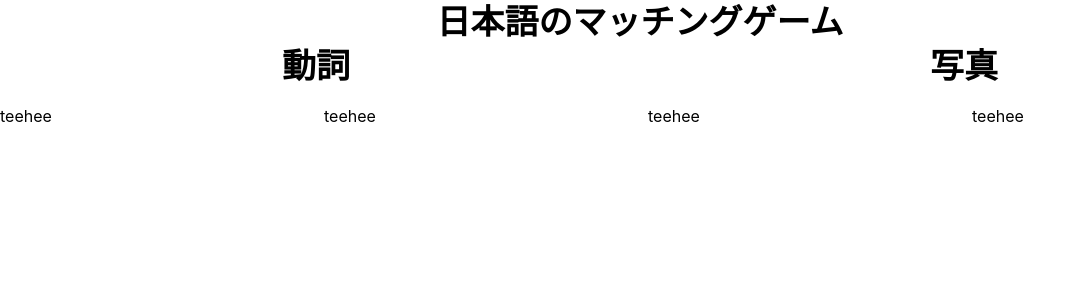
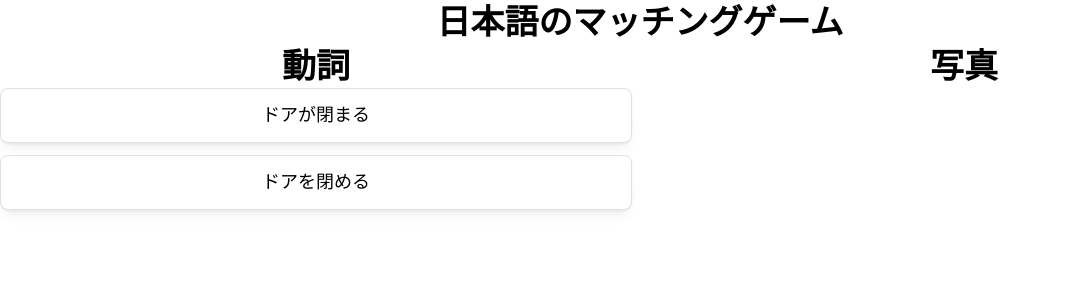
Before and after one commit to brown-japanese-utra/matching-game, a Next.js app: page / in a window 1280 px wide. Shown: the top 300 px of the page, without its empty margins (0-1086 px from the left). Built offline with nearby package versions, Linux system fonts and the light colour scheme.

Commit message:
Cards are appearing upon page render and are randomly chosen from a bigger list

```diff
--- /dev/null
+++ b/app/components/FlashCard/FlashCard.tsx
@@ -0,0 +1,19 @@
+import { Space, Paper, Text, Card, Image } from "@mantine/core";
+
+interface FlashCardProps {
+  isImage: boolean;
+  text?: string;
+}
+
+export default function FlashCard(props: FlashCardProps) {
+  return (
+    <>
+      <Paper p="sm" shadow="sm" withBorder radius="md">
+        <Text ta="center" size="lg">
+          {props.text}
+        </Text>
+      </Paper>
+      <Space h="sm" />
+    </>
+  );
+}
--- /dev/null
+++ b/app/components/Phrases.tsx
@@ -0,0 +1,23 @@
+/* This interface will be used to separate the different parts of the phrase out */
+export interface Phrase {
+  object: string;
+  particle: string;
+  kanji: string;
+  hiragana: string;
+}
+
+// You should be able to construct a "Phrase" as long as you include each part
+export const phraseList: Phrase[] = [
+  {
+    object: "ドア",
+    particle: "を",
+    kanji: "閉める",
+    hiragana: "しめる",
+  },
+  {
+    object: "ドア",
+    particle: "が",
+    kanji: "閉まる",
+    hiragana: "しまる",
+  },
+];
--- a/app/page.tsx
+++ b/app/page.tsx
@@ -1,8 +1,41 @@
 "use client";
 
-import { Center, Grid, Text, Title } from "@mantine/core";
+import { Center, Grid, Title } from "@mantine/core";
+import FlashCard from "./components/FlashCard/FlashCard";
+import { Phrase, phraseList } from "./components/Phrases";
+import { use, useCallback, useEffect, useMemo, useState } from "react";
 
 export default function HomePage() {
+  // Helper function for generating random numbers
+  const randomNumberInRange = (min: number, max: number) => {
+    return Math.floor(Math.random() * (max - min + 1)) + min;
+  };
+
+  // Function for setting the list of phrases that were selected
+  // It should run this function upon render of the page
+  // TODO: ensure no duplicates can happen
+  // TODO: change for loop based on number of cards someone wants
+  const chooseCards = useMemo(() => {
+    let selectedPhrases: Phrase[] = [];
+    for (let i = 0; i < 2; i++) {
+      let randNum = randomNumberInRange(0, phraseList.length - 1);
+      selectedPhrases.push(phraseList[randNum]);
+    }
+    return selectedPhrases;
+  }, []);
+
+  // State for the chosen phrases
+  const [chosenPhrases] = useState<Phrase[]>(chooseCards);
+
+  // Map each element in the chosen phrases array to an element
+  const cards = chosenPhrases.map((phrase, idx) => (
+    <FlashCard
+      key={idx}
+      isImage={false}
+      text={phrase.object + phrase.particle + phrase.kanji}
+    ></FlashCard>
+  ));
+
   return (
     <>
       <Center>
@@ -13,17 +46,19 @@ export default function HomePage() {
           <Center>
             <Title order={1}>動詞</Title>
           </Center>
+          {cards}
         </Grid.Col>
+
         <Grid.Col span={6}>
           <Center>
             <Title order={1}>写真</Title>
           </Center>
         </Grid.Col>
-
+        {/*
         <Grid.Col span={{ base: 6, sm: 3 }}>teehee</Grid.Col>
         <Grid.Col span={{ base: 6, sm: 3 }}>teehee</Grid.Col>
         <Grid.Col span={{ base: 6, sm: 3 }}>teehee</Grid.Col>
-        <Grid.Col span={{ base: 6, sm: 3 }}>teehee</Grid.Col>
+        <Grid.Col span={{ base: 6, sm: 3 }}>teehee</Grid.Col> */}
       </Grid>
     </>
   );
```
